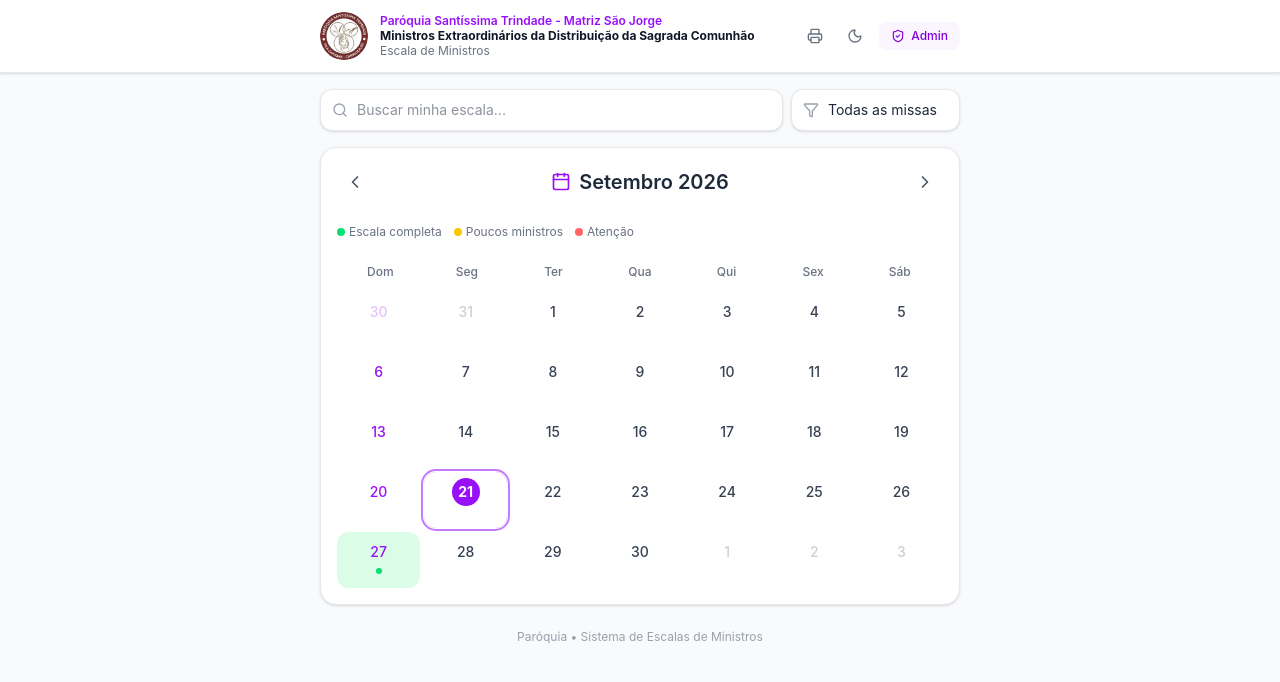
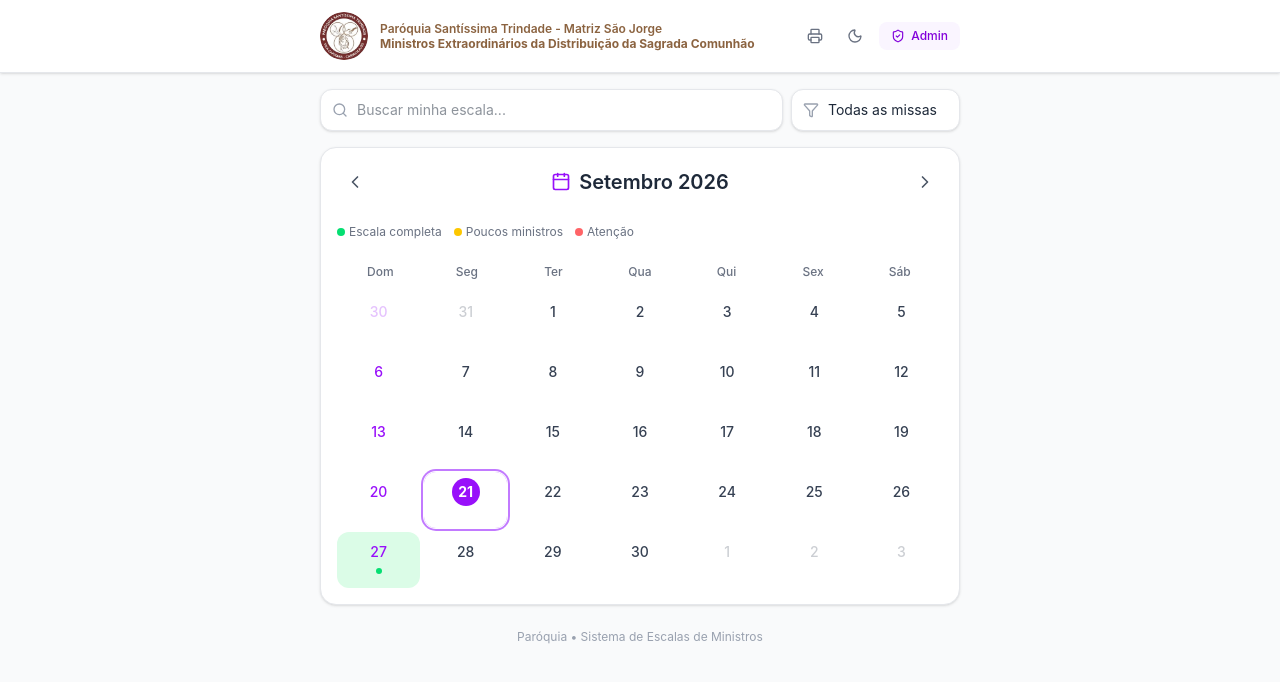
Before and after one commit to ffpignaton/escala-ministerio, a React (Vite) app: page / in a window 1280 px wide. Shown: the top 682 px of the page. Built offline with nearby package versions, Linux system fonts and the light colour scheme.

Commit message:
feat: textos do header na cor marrom da logo, remove subtítulo

```diff
--- a/src/App.jsx
+++ b/src/App.jsx
@@ -51,13 +51,12 @@ export default function App() {
           <div className="flex items-center gap-3">
             <img src="/logo.jpg" alt="Logo Paróquia Santíssima Trindade" className="w-12 h-12 rounded-full object-cover flex-shrink-0" />
             <div>
-              <p className="text-xs font-semibold text-purple-600 dark:text-purple-400 leading-tight">
+              <p className="text-xs font-semibold leading-tight" style={{color:'#8B6340'}}>
                 Paróquia Santíssima Trindade - Matriz São Jorge
               </p>
-              <h1 className="font-bold text-gray-900 dark:text-white text-xs leading-tight">
+              <h1 className="font-bold text-xs leading-tight" style={{color:'#8B6340'}}>
                 Ministros Extraordinários da Distribuição da Sagrada Comunhão
               </h1>
-              <p className="text-xs text-gray-500 dark:text-gray-400">Escala de Ministros</p>
             </div>
           </div>
 
```
